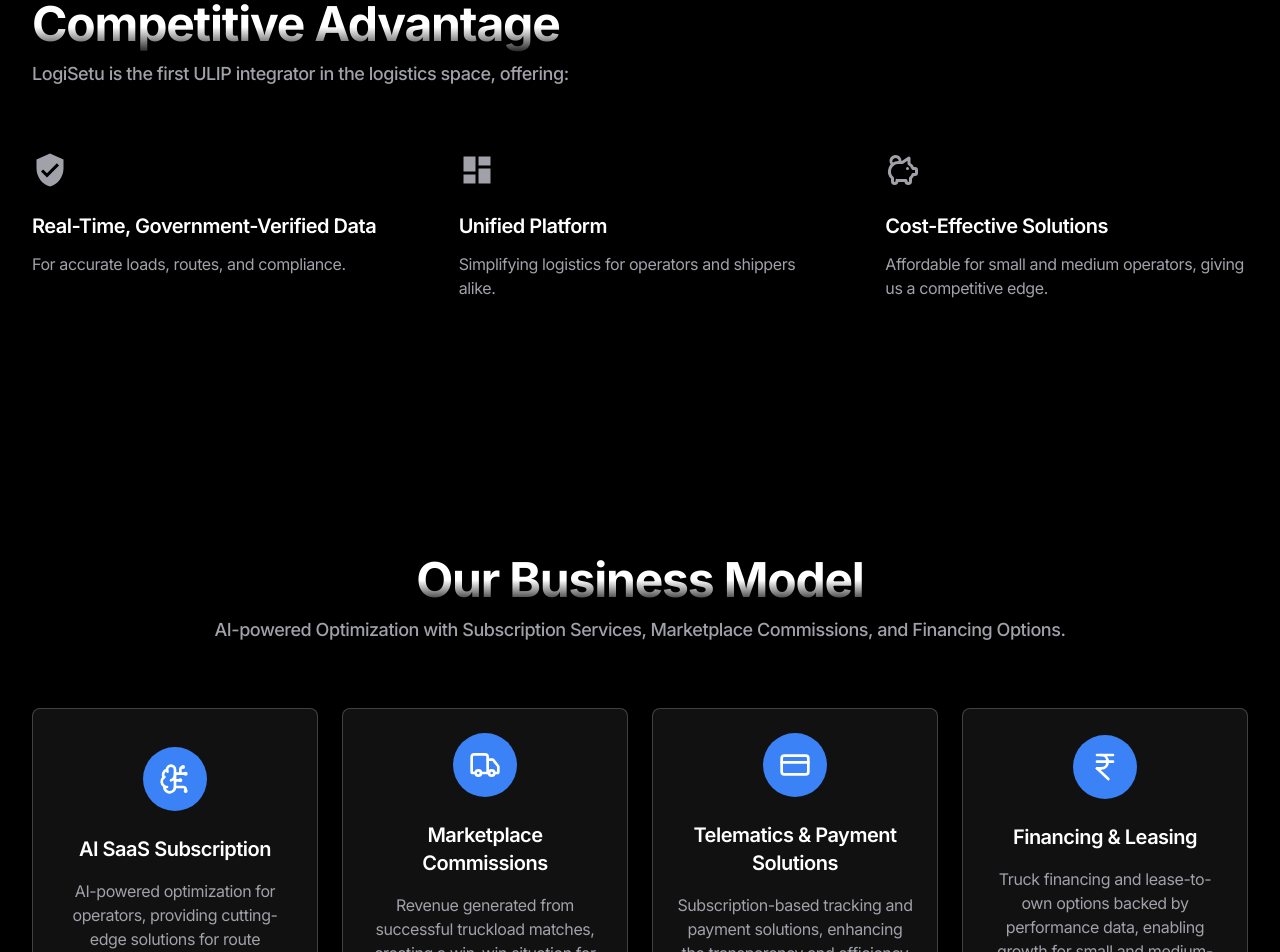
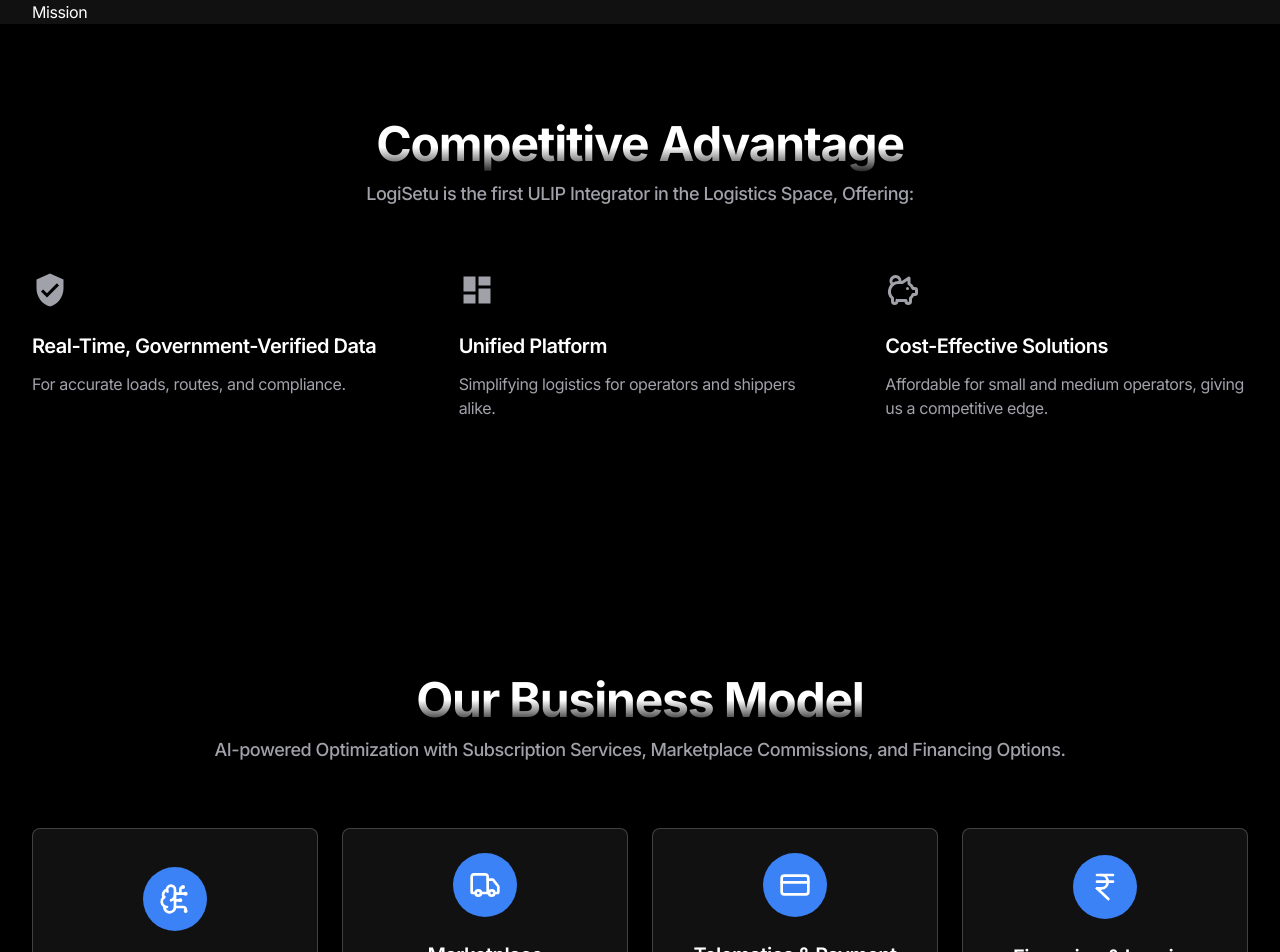
Before and after one commit to amlanxbghn/logisetu-website, a Next.js app: page / in a window 1280 px wide. Shown: the part 800-1752 px from the top of the page. Built offline with nearby package versions, Linux system fonts and the light colour scheme.

Commit message:
Minor Changes

```diff
--- a/src/app/page.tsx
+++ b/src/app/page.tsx
@@ -5,12 +5,14 @@
 import BusinessModel from "@/components/BusinessModel";
 import Hero from "@/components/Hero";
 import Advantage from "@/components/Advantage";
+import Mission from "@/components/Mission";
 
 export default function Home() {
   return (
     <>
       <Navbar />
       <Hero />
+      <Mission />
       <Advantage />
       <BusinessModel />
       <Team />
--- a/src/components/Advantage.tsx
+++ b/src/components/Advantage.tsx
@@ -10,12 +10,13 @@
 
 const Advantage = () => {
     return (
+        <div className="w-full pt-12 md:pt-24">
             <div className="container mb-32">
-            <h2 className="text-4xl md:text-5xl font-bold pb-1.5 mb-1.5 tracking-tight bg-gradient-to-b from-white via-white to-[#111111] text-transparent bg-clip-text">
+                <h2 className="text-4xl text-center md:text-5xl font-bold pb-1.5 mb-1.5 tracking-tight bg-gradient-to-b from-white via-white to-[#111111] text-transparent bg-clip-text">
                     Competitive Advantage
                 </h2>
-            <p className="mb-16 text-zinc-400 text-md md:text-lg font-medium">
-                LogiSetu is the first ULIP integrator in the logistics space, offering:
+                <p className="mb-16 text-center text-zinc-400 text-md md:text-lg font-medium">
+                    LogiSetu is the first ULIP Integrator in the Logistics Space, Offering:
                 </p>
 
                 <div className="grid grid-cols-1 md:grid-cols-3 gap-16 justify-between">
@@ -36,6 +37,7 @@
                     />
                 </div>
             </div>
+        </div>
     );
 };
 
--- a/src/components/BusinessModel.tsx
+++ b/src/components/BusinessModel.tsx
@@ -3,7 +3,7 @@
 
 export default function BusinessModel() {
     return (
-        <section className="w-full py-12 md:py-24 lg:py-32 bg-black">
+        <section className="w-full py-12 md:pt-24 lg:pt-32 bg-black">
             <div className="container mb-32">
                 <h2 className="text-4xl md:text-5xl font-bold text-center mb-3 tracking-tight bg-gradient-to-b from-white via-white to-[#111111] text-transparent bg-clip-text">
                     Our Business Model
--- /dev/null
+++ b/src/components/Mission.tsx
@@ -0,0 +1,11 @@
+const Mission = () => {
+  return (
+    <div className="bg-[#111111]">
+        <div className="container">
+            Mission
+        </div>
+    </div>
+  )
+}
+
+export default Mission
```
Also changed, not shown: src/assets/Check.gif (added). Lines whose indentation alone changed are shown as unchanged.
